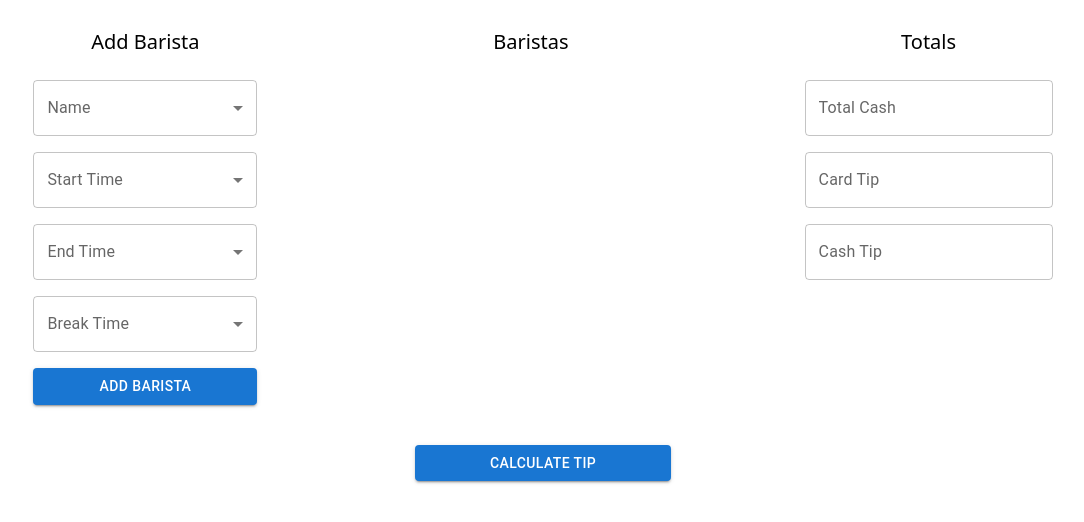
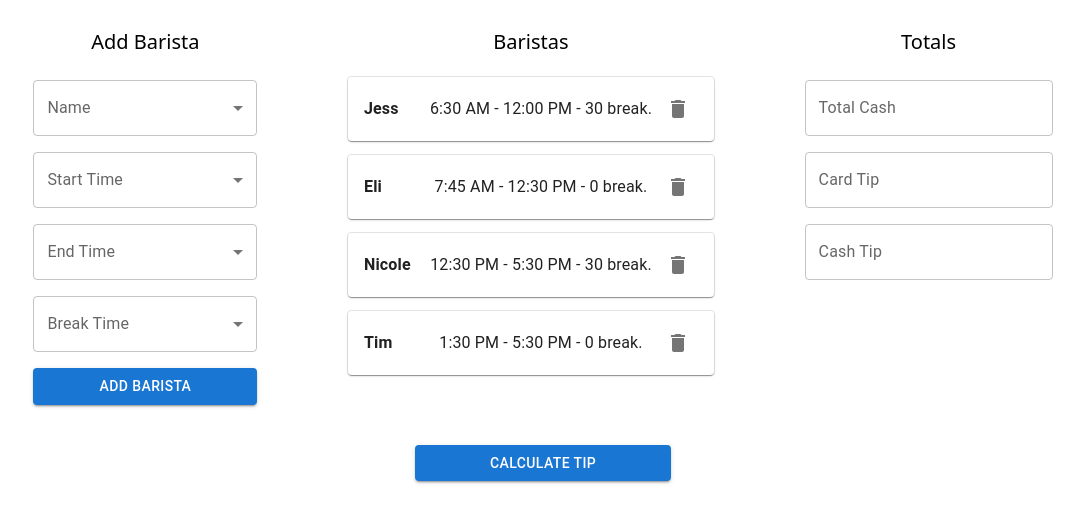
Before and after one commit to tkang611/schedule-tip-generator, a React app: page / in a window 1280 px wide. Shown: the top 522 px of the page, without its empty margins (97-1181 px from the left). Built offline with nearby package versions, Linux system fonts and the light colour scheme.

Commit message:
Got the context to use the default baristas array.

```diff
--- a/package.json
+++ b/package.json
@@ -23,9 +23,7 @@
     "@emotion/react": "^11.10.5",
     "@emotion/styled": "^11.10.5",
     "@mui/icons-material": "^5.11.0",
-    "@mui/material": "^5.11.3",
     "@mui/x-date-pickers": "^5.0.13",
-    "dayjs": "^1.11.7",
     "express": "^4.18.2",
     "nodemon": "^2.0.20"
   },
--- a/src/components/BaristaComponent.jsx
+++ b/src/components/BaristaComponent.jsx
@@ -4,11 +4,13 @@ import { useBaristasContext } from "../context/BaristasContext.jsx";
 import DeleteIcon from '@mui/icons-material/Delete';
 import BaristaEdit from "./BaristaEdit.jsx";
 
-const BaristaComponent = ({baristaComp}) => {
+const BaristaComponent = ({baristaComp, index}) => {
   const { baristas, setBaristas } = useBaristasContext();
 
-  const handleDelete = (baristaName) => {
-    setBaristas(baristas.filter(e => e.barista !== baristaName));
+  const handleDelete = (baristaName, index) => {
+    const baristasDelete = [...baristas];
+    baristasDelete.splice(index, 1);
+    setBaristas(baristasDelete);
   }
 
   return(
@@ -22,7 +24,7 @@ const BaristaComponent = ({baristaComp}) => {
             {baristaComp.startTime} - {baristaComp.endTime} - {baristaComp.breakTime} break.
           </Typography>
 
-          <IconButton onClick={() => handleDelete(baristaComp.barista)}>
+          <IconButton onClick={() => handleDelete(index)}>
             <DeleteIcon />
           </IconButton>
         </AccordionSummary>
--- a/src/components/BaristaCreate.jsx
+++ b/src/components/BaristaCreate.jsx
@@ -1,10 +1,10 @@
 import * as React from "react";
-import { useBaristasContext } from "../context/BaristasContext.jsx"
+import { useBaristasContext, BaristasContext } from "../context/BaristasContext.jsx"
 import { TextField, MenuItem, Button } from "@mui/material";
 
 const Baristas = () => {
 
-  const { baristas, setBaristas } = useBaristasContext();
+  const { baristas, setBaristas } = React.useContext(BaristasContext);
   const [barista, setBarista] = React.useState('');
   const [startTime, setStartTime] = React.useState('');
   const [endTime, setEndTime] = React.useState('');
@@ -25,9 +25,9 @@ const Baristas = () => {
     else if(newBarista.barista === "" || newBarista.startTime === "" || newBarista.endTime === "") {
       alert('You left a field empty breh.');
     }
-    else if(baristas.some(e => e.barista.includes(newBarista.barista))){
-      alert('You already have this barista breh.')
-    }
+    // else if(baristas.some(e => e.barista.includes(newBarista.barista))){
+    //   alert('You already have this barista breh.')
+    // }
     // if all checks out, add the new barista to the baristas array
     else {
       setBaristas((prev) => [...prev, newBarista]);
--- a/src/components/BaristaList.jsx
+++ b/src/components/BaristaList.jsx
@@ -3,6 +3,7 @@ import BaristaComponent from "./BaristaComponent.jsx"
 
 const BaristasList = ({baristasList}) => {
 
+  console.log(baristasList);
   return (
     <div className="flex flex-col w-[2%] items-center">
       <h1 className="flex justify-center mt-7 mb-5 text-xl"> Baristas</h1>
--- a/src/context/BaristasContext.jsx
+++ b/src/context/BaristasContext.jsx
@@ -29,11 +29,10 @@ const defaultState = {
   ]
 }
 
-const BaristasContext = React.createContext(defaultState);
+export const BaristasContext = React.createContext(defaultState);
 
 const BaristasContextProvider = ({children}) => {
-  const [baristas, setBaristas] = React.useState([]);
-
+  const [baristas, setBaristas] = React.useState(defaultState.baristas);
 
   return (
     <BaristasContext.Provider
```
